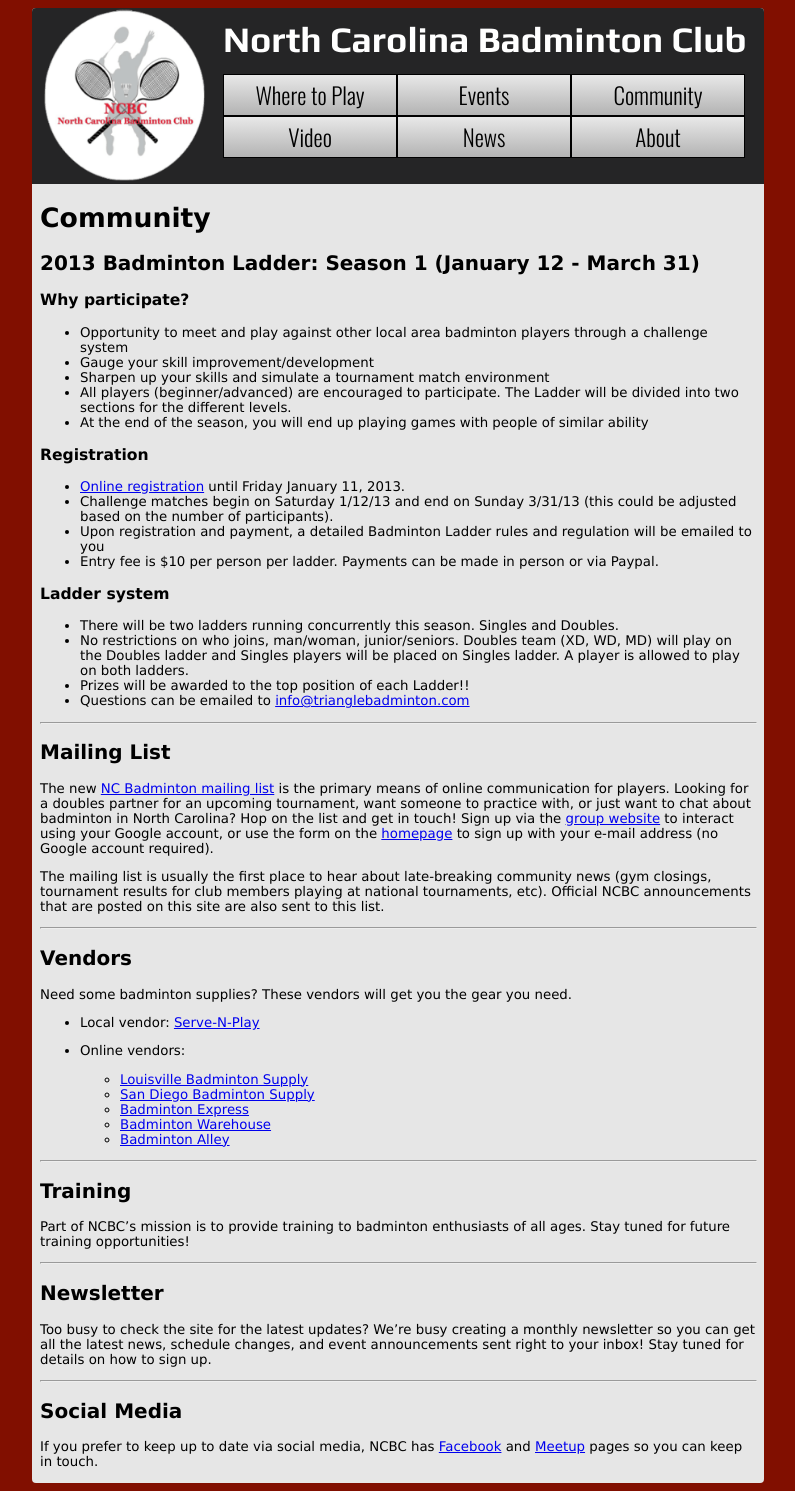
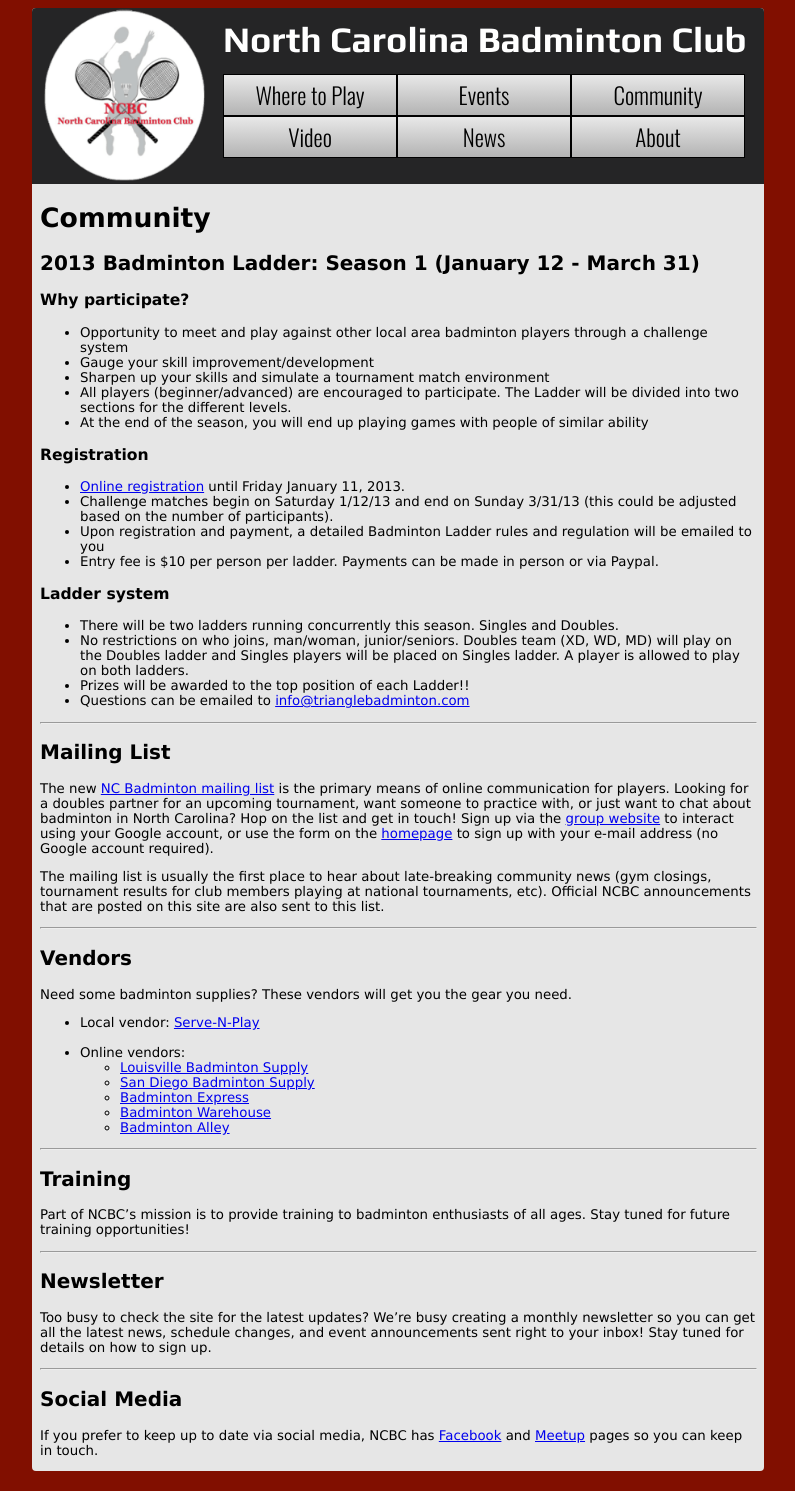
Before and after one commit to NCBC/ncbc.github.com, a Jekyll site: the page built from community.md, in a window 1280 px wide. Shown: the whole page, without its empty margins (242-1037 px from the left). Built offline with Jekyll 4.4.1, drawn with Linux system fonts in a browser that asks for light colours.

```diff
--- a/community.md
+++ b/community.md
@@ -40,14 +40,13 @@
 Need some badminton supplies? These vendors will get you the gear you need.
 
 - Local vendor: [Serve-N-Play](http://www.servenplay.com/snpecomm1/)
-
-- Online vendors:
-
-    - [Louisville Badminton Supply](http://www.angelfire.com/biz/lbs/current/)
-    - [San Diego Badminton Supply](http://www.badminton.net/cart/index.php)
-    - [Badminton Express](http://www.badmintonexpress.com/index.html)
-    - [Badminton Warehouse](http://www.badmintonwarehouse.com/)
-    - [Badminton Alley](http://www.badmintonalley.com/)
+<br /> <br />
+- Online vendors: <br />
+    - [Louisville Badminton Supply](http://www.angelfire.com/biz/lbs/current/) <br />
+    - [San Diego Badminton Supply](http://www.badminton.net/cart/index.php) <br />
+    - [Badminton Express](http://www.badmintonexpress.com/index.html) <br />
+    - [Badminton Warehouse](http://www.badmintonwarehouse.com/) <br />
+    - [Badminton Alley](http://www.badmintonalley.com/) <br />
 
 <hr />
 
```
